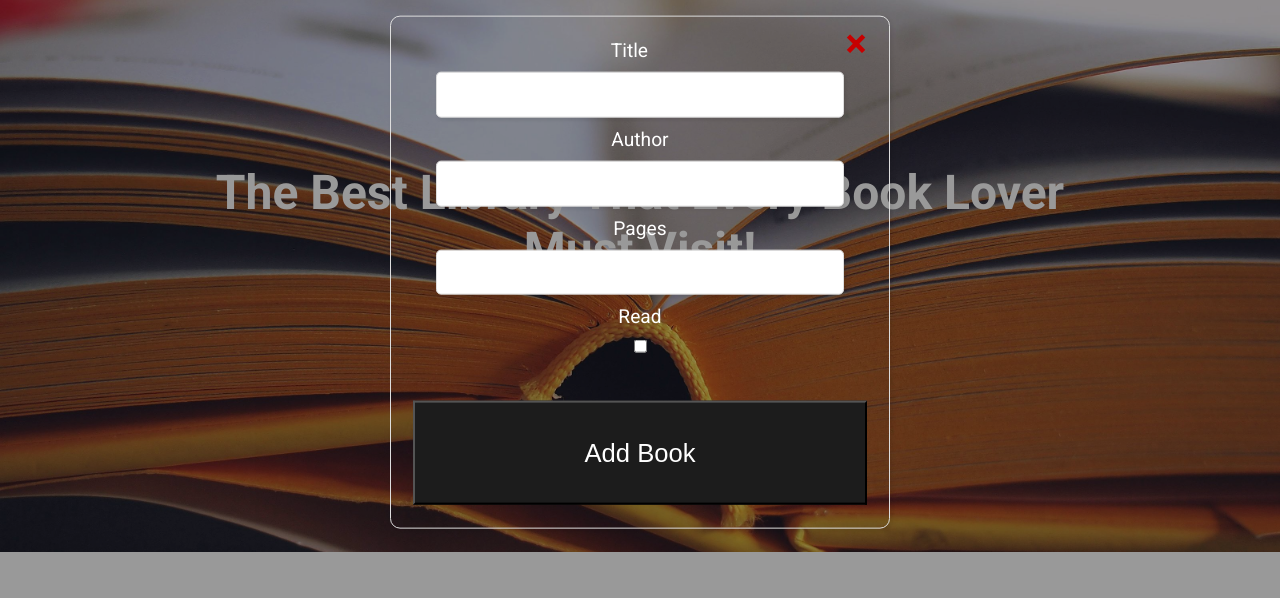
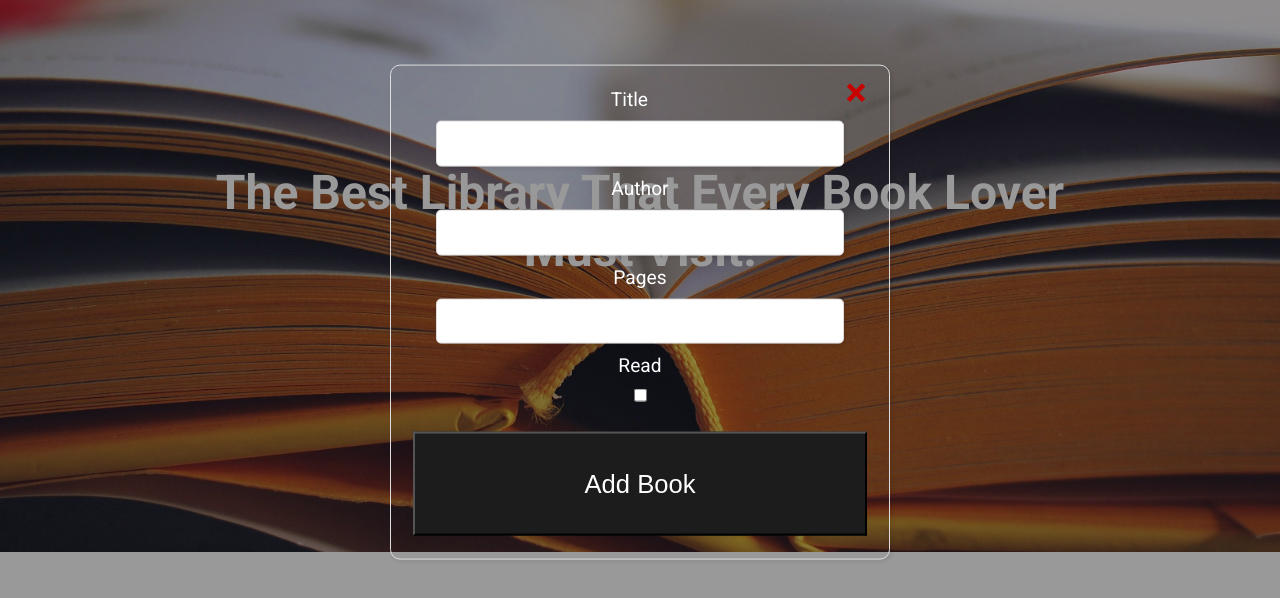
Before and after one commit to judidoko/Book-library, a plain HTML site: page index.html in a window 1280 px wide. Both pictures are taken after a click on the button "New Book". Shown: the part 88-686 px from the top of the page. Drawn offline with Linux system fonts and the light colour scheme.

Commit message:
fixing design bug

```diff
--- a/style.css
+++ b/style.css
@@ -101,7 +101,7 @@ header {
 
 form {
   position: absolute;
-  top: 45%;
+  top: 50%;
   left: 50%;
   transform: translate(-50%, -50%);
   width: 500px;
@@ -158,7 +158,7 @@ input[type="submit"] {
   width: 100%;
   padding: 12px 20px;
   font-size: 1.6rem;
-  margin-top: 1.7em;
+  margin-top: 1em;
   background-color: var(--header-bg-color);
   color: var(--header-color);
   padding: 1.4em;
```
